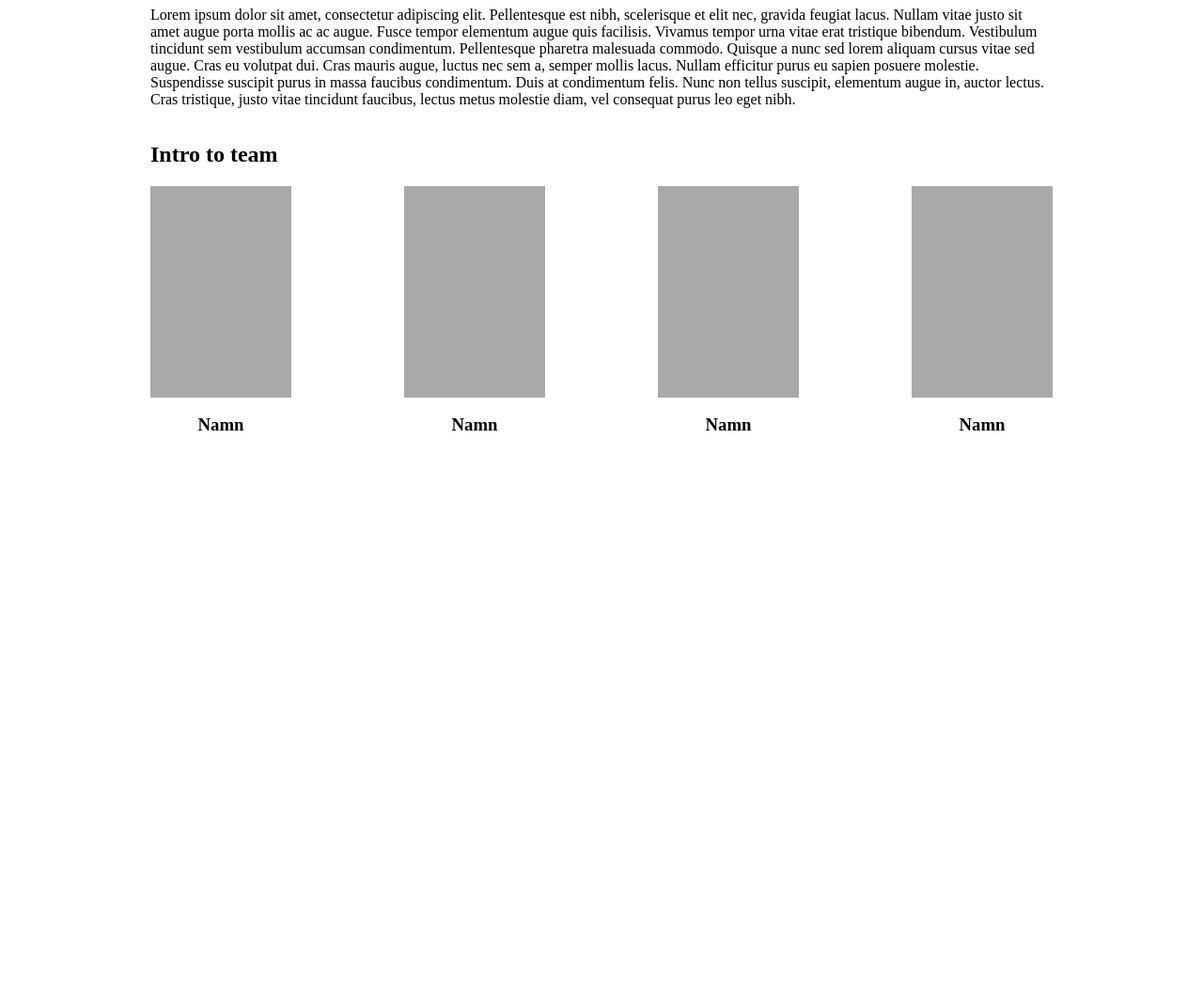
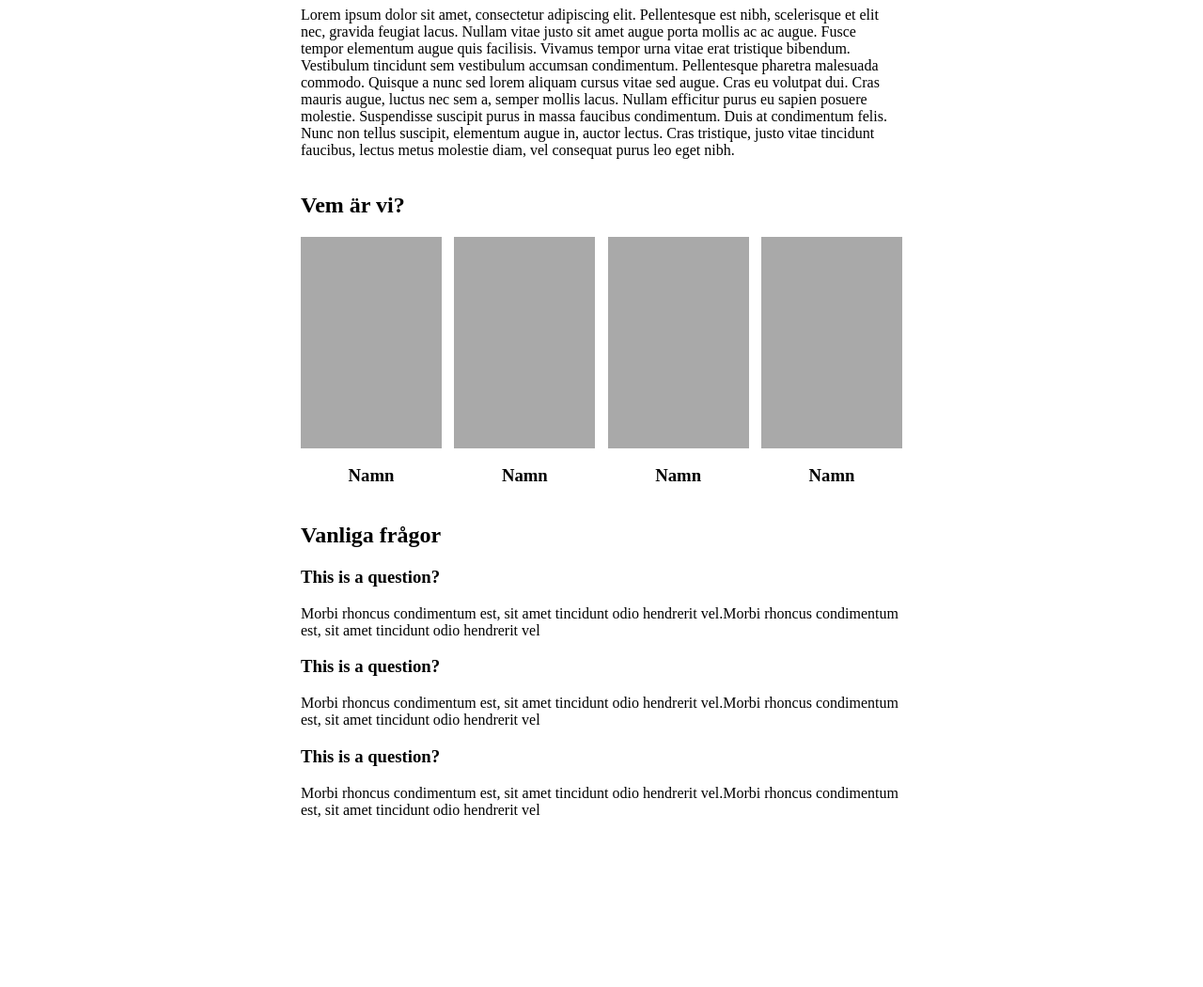
Before and after one commit to EliasJovancicPersson/GymnasieArbete, a plain HTML site: page index.html in a window 1280 px wide. Shown: the part 153-1203 px from the top of the page at 94% size. After the commit the page ends 1040 px from the top, so only its background shows below. Drawn offline with Linux system fonts and the light colour scheme.

Commit message:
layout for start page done

```diff
--- a/index.html
+++ b/index.html
@@ -23,7 +23,7 @@
 		</nav>
 		<div class="container">
 			<div class="intro">
-				<h1>Starting page</h1>
+				<h1>Vad är detta?</h1>
 				<p>
 					Lorem ipsum dolor sit amet, consectetur adipiscing elit. Pellentesque
 					est nibh, scelerisque et elit nec, gravida feugiat lacus. Nullam vitae
@@ -40,8 +40,8 @@
 					purus leo eget nibh.
 				</p>
 			</div>
-			<div class="intro">
-				<h2>Intro to team</h2>
+			<div class="teamPics">
+				<h2>Vem är vi?</h2>
 				<div class="containerRow">
 					<div class="container">
 						<div class="imgPlacehold"></div>
@@ -61,6 +61,39 @@
 					</div>
 				</div>
 			</div>
+			<div class="faq">
+				<h2>Vanliga frågor</h2>
+				<div class="question">
+					<h3>This is a question?</h3>
+					<div class="question-answer">
+						<p>
+							Morbi rhoncus condimentum est, sit amet tincidunt odio hendrerit
+							vel.Morbi rhoncus condimentum est, sit amet tincidunt odio
+							hendrerit vel
+						</p>
+					</div>
+				</div>
+				<div class="question">
+					<h3>This is a question?</h3>
+					<div class="question-answer">
+						<p>
+							Morbi rhoncus condimentum est, sit amet tincidunt odio hendrerit
+							vel.Morbi rhoncus condimentum est, sit amet tincidunt odio
+							hendrerit vel
+						</p>
+					</div>
+				</div>
+				<div class="question">
+					<h3>This is a question?</h3>
+					<div class="question-answer">
+						<p>
+							Morbi rhoncus condimentum est, sit amet tincidunt odio hendrerit
+							vel.Morbi rhoncus condimentum est, sit amet tincidunt odio
+							hendrerit vel
+						</p>
+					</div>
+				</div>
+			</div>
 		</div>
 	</body>
 </html>
--- a/style.css
+++ b/style.css
@@ -1,7 +1,11 @@
+:root{
+    --page-width:80vh;
+}
+
 body{
     margin: 0;
     padding: 0;
-    min-height: 200vh;
+    min-height: 100vh;
     min-width: 100vw;
 }
 
@@ -44,7 +48,7 @@ nav ul{
 }
 
 .intro{
-    width: 75vw;
+    width: var(--page-width);
 }
 
 .imgPlacehold{
@@ -54,3 +58,11 @@ nav ul{
     padding: 0;
     background-color: darkgrey;
 }
+
+.teamPics{
+    width: var(--page-width);
+}
+
+.faq{
+    width: var(--page-width);
+}
```
